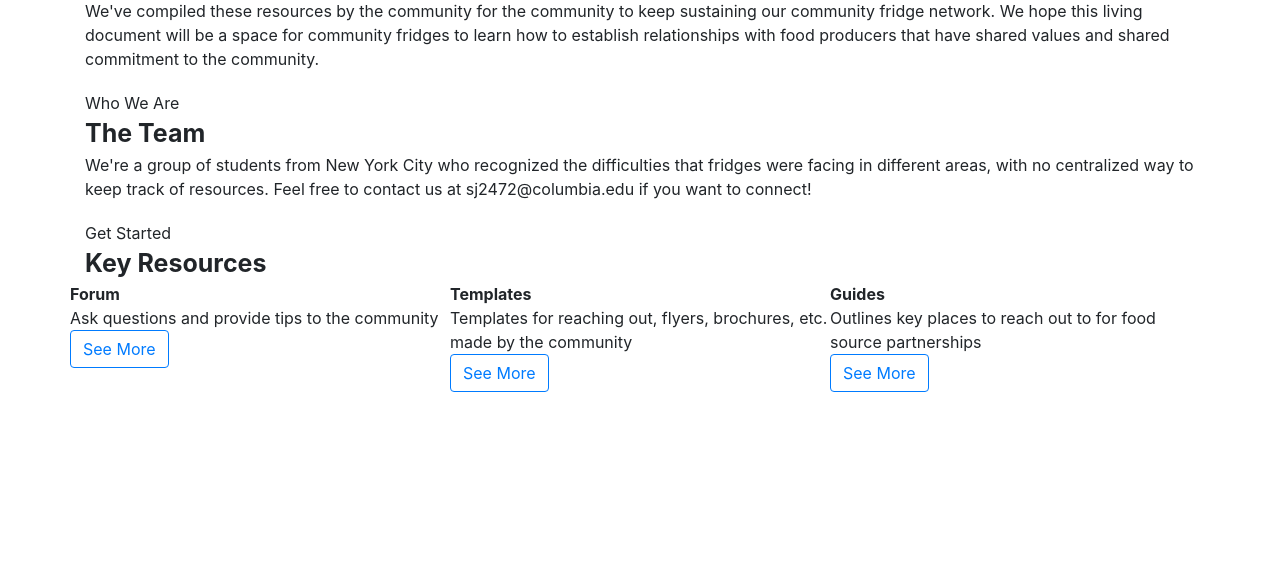
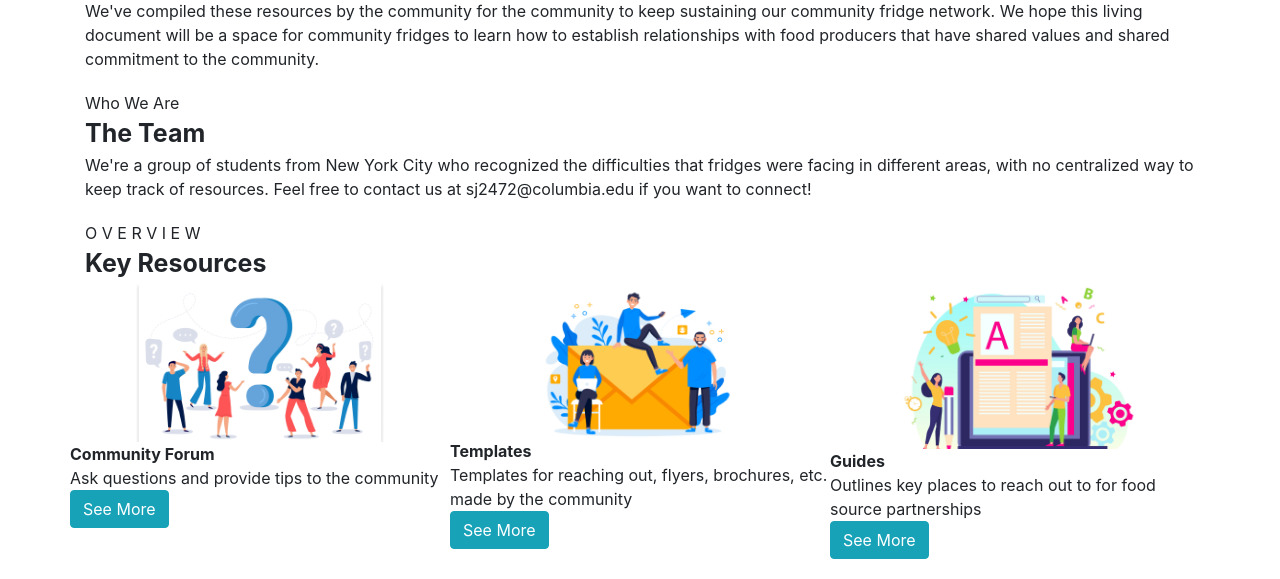
Before and after one commit to zoepanas/cf-resources, a Flask app: page /getting-started in a window 1280 px wide. Shown: the part 230-809 px from the top of the page. Run offline with Flask 2, Linux system fonts and the light colour scheme; some libraries are stand-ins or nearby versions.

Commit message:
Added getting started images

```diff
--- a/static/css/index.css
+++ b/static/css/index.css
@@ -51,3 +51,10 @@ p.in-header-block {
   padding-bottom: 20px;
   padding-top: 15px;
 }
+
+.gs-img {
+  max-width: 250px;
+  display: block;
+  margin-left: auto;
+  margin-right: auto;
+}
--- a/templates/getting-started.html
+++ b/templates/getting-started.html
@@ -4,20 +4,20 @@
     <link rel="stylesheet" type="text/css" href="../static/css/index.css" />
 
     <style>
-      .gs-section{
+      .gs-section {
         padding-bottom: 20px;
       }
 
-      .gs-section-subheader{
+      .gs-section-subheader {
         font-size: 16px;
       }
 
-      .gs-section-header{
+      .gs-section-header {
         font-size: 25px;
         font-weight: bold;
       }
 
-      .gs-subgroup{
+      .gs-subgroup {
         font-weight: bold;
       }
     </style>
@@ -29,9 +29,8 @@
     <div>
       <h2>Getting Started</h2>
       <p>
-        We welcome you to the community fridge resource guide! See an
-        overview of our mission, who we are, and some key resources
-        to get started with.
+        We welcome you to the community fridge resource guide! See an overview
+        of our mission, who we are, and some key resources to get started with.
       </p>
     </div>
 
@@ -39,12 +38,11 @@
       <div class="gs-section-subheader">Overview</div>
       <div class="gs-section-header">Mission</div>
       <div>
-        We've compiled these resources by the community for the
-        community to keep sustaining our community fridge network.
-        We hope this living document will be a space for community
-        fridges to learn how to establish relationships with food
-        producers that have shared values and shared commitment to
-        the community.
+        We've compiled these resources by the community for the community to
+        keep sustaining our community fridge network. We hope this living
+        document will be a space for community fridges to learn how to establish
+        relationships with food producers that have shared values and shared
+        commitment to the community.
       </div>
     </div>
 
@@ -52,50 +50,52 @@
       <div class="gs-section-subheader">Who We Are</div>
       <div class="gs-section-header">The Team</div>
       <div>
-        We're a group of students from New York City who recognized
-        the difficulties that fridges were facing in different areas,
-        with no centralized way to keep track of resources. Feel free
-        to contact us at sj2472@columbia.edu if you want to connect!
+        We're a group of students from New York City who recognized the
+        difficulties that fridges were facing in different areas, with no
+        centralized way to keep track of resources. Feel free to contact us at
+        sj2472@columbia.edu if you want to connect!
       </div>
     </div>
 
     <div class="gs-section">
-      <div class="gs-section-subheader">Get Started</div>
+      <div class="gs-section-subheader">O V E R V I E W</div>
       <div class="gs-section-header">Key Resources</div>
       <div class="row">
         <div class="col-4">
           <div class="row gs-subgroup">
-            Forum
+            <img class="gs-img" src="../static/img/forum.png" alt="" />
           </div>
+          <div class="row gs-subgroup">Community Forum</div>
+          <div class="row">Ask questions and provide tips to the community</div>
           <div class="row">
-            Ask questions and provide tips to the community
-          </div>
-          <div class="row">
-            <a href="/forum" type="button" class="btn btn-outline-primary">See More</a>
+            <a href="/forum" type="button" class="btn btn-info">See More</a>
           </div>
         </div>
 
         <div class="col-4">
           <div class="row gs-subgroup">
-            Templates
+            <img class="gs-img" src="../static/img/templates.png" alt="" />
+          </div>
+          <div class="row gs-subgroup">Templates</div>
+          <div class="row">
+            Templates for reaching out, flyers, brochures, etc. made by the
+            community
           </div>
           <div class="row">
-            Templates for reaching out, flyers, brochures, etc. made by the community
-          </div>
-          <div class="row">
-            <a href="/templates" type="button" class="btn btn-outline-primary">See More</a>
+            <a href="/templates" type="button" class="btn btn-info">See More</a>
           </div>
         </div>
 
         <div class="col-4">
           <div class="row gs-subgroup">
-            Guides
+            <img class="gs-img" src="../static/img/guides.png" alt="" />
           </div>
+          <div class="row gs-subgroup">Guides</div>
           <div class="row">
             Outlines key places to reach out to for food source partnerships
           </div>
           <div class="row">
-            <a href="/guides" type="button" class="btn btn-outline-primary">See More</a>
+            <a href="/guides" type="button" class="btn btn-info">See More</a>
           </div>
         </div>
       </div>
```
Also changed, not shown: static/img/forum.png (added), static/img/fridge.png (added), static/img/guides.png (added), static/img/templates.png (added).
